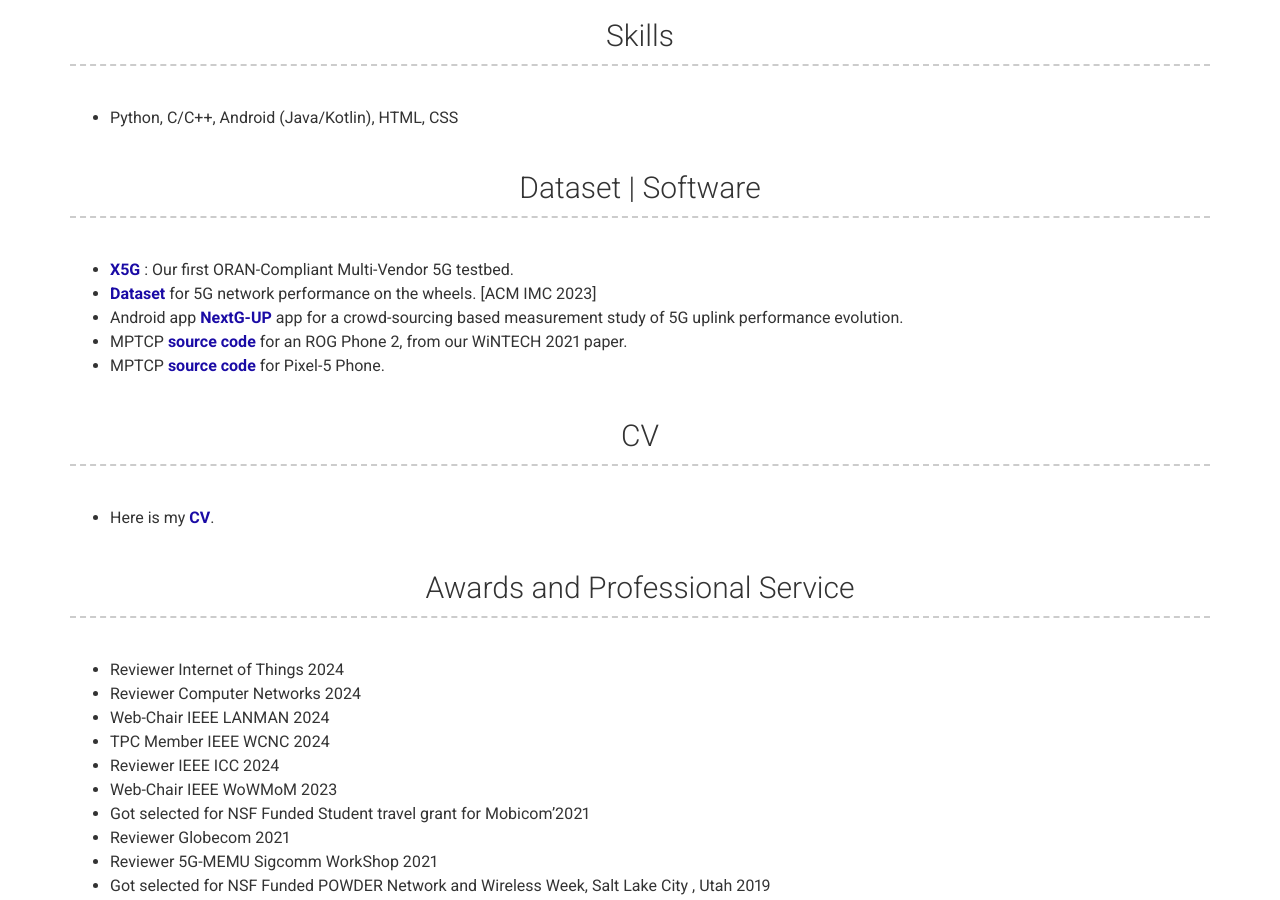
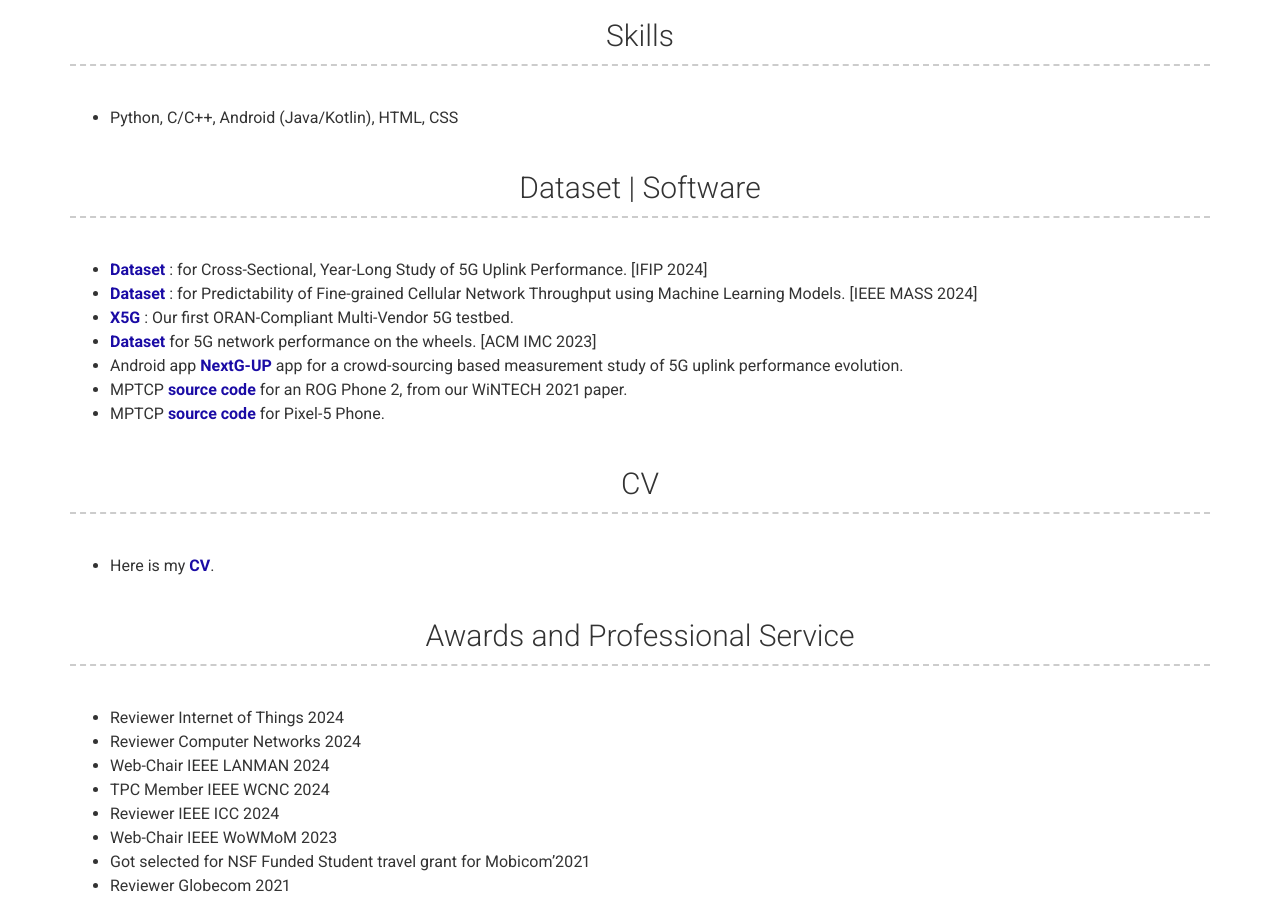
Before and after one commit to imranbuet63/imranbuet63.github.io, a Jekyll site: the page built from index.md, in a window 1280 px wide and 900 px high, scrolled down 2617 px. Built offline with Jekyll 4.4.1, drawn with Linux system fonts in a browser that asks for light colours; nearby versions of some CDN libraries.

Commit message:
added datasets

```diff
--- a/_config.yml
+++ b/_config.yml
@@ -156,6 +156,8 @@ content:
   - title: Dataset | Software
     layout: text
     content: | # this will include new lines to allow paragraphs
+      - [Dataset](https://github.com/NUWiNS/ifip2024_year_long_5G_uplink_study){:target="_blank"}{:rel="noopener noreferrer"} : for Cross-Sectional, Year-Long Study of 5G Uplink Performance. [IFIP 2024]
+      - [Dataset](https://github.com/NUWiNS/MASS_2024_Throughput_Prediction){:target="_blank"}{:rel="noopener noreferrer"} : for Predictability of Fine-grained Cellular Network Throughput using Machine Learning Models. [IEEE MASS 2024]
       - [X5G](https://x5g.org){:target="_blank"}{:rel="noopener noreferrer"} : Our first ORAN-Compliant Multi-Vendor 5G testbed.
       - [Dataset](https://github.com/NUWiNS/imc2023-cellular-network-performance-on-wheels-data){:target="_blank"}{:rel="noopener noreferrer"} for 5G network performance on the wheels. [ACM IMC 2023]
       - Android app [NextG-UP](https://dl.acm.org/doi/pdf/10.1145/3498361.3539694){:target="_blank"}{:rel="noopener noreferrer"} app for a crowd-sourcing based measurement study of 5G uplink performance evolution.
```
